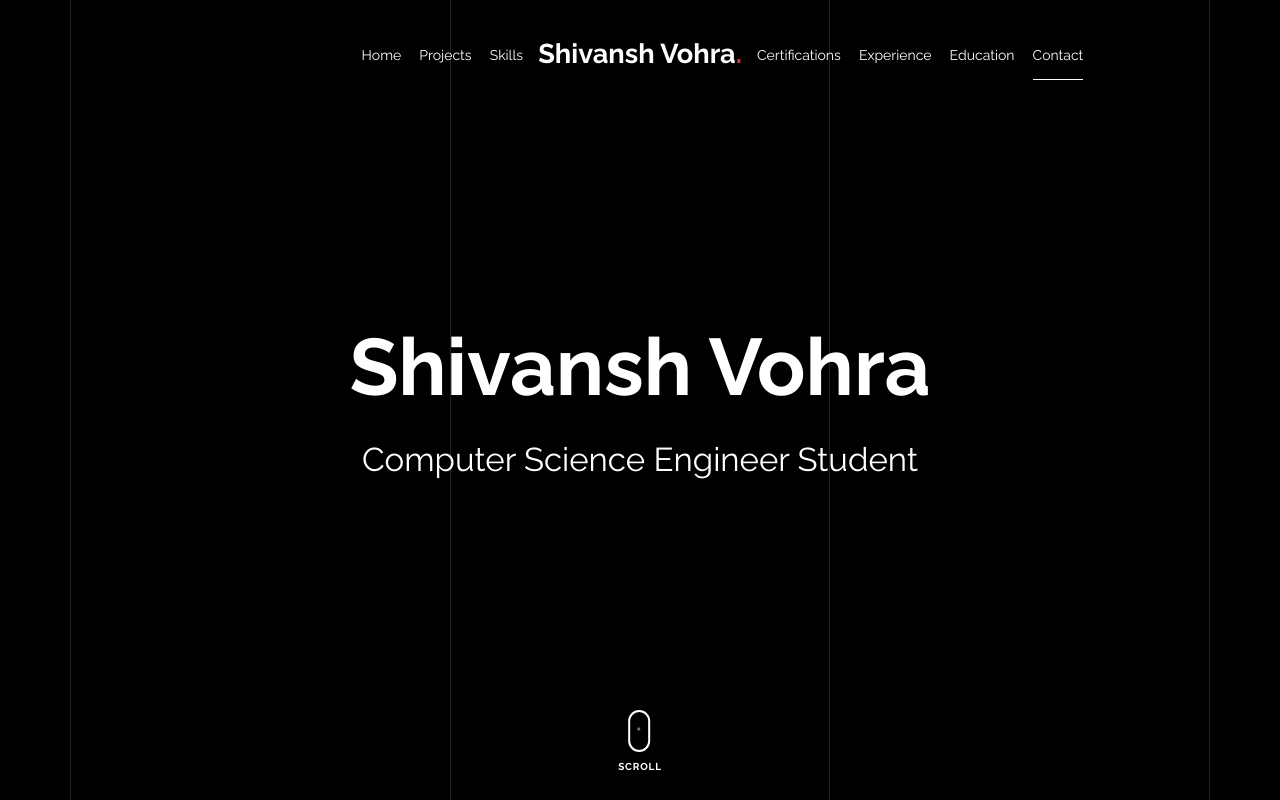
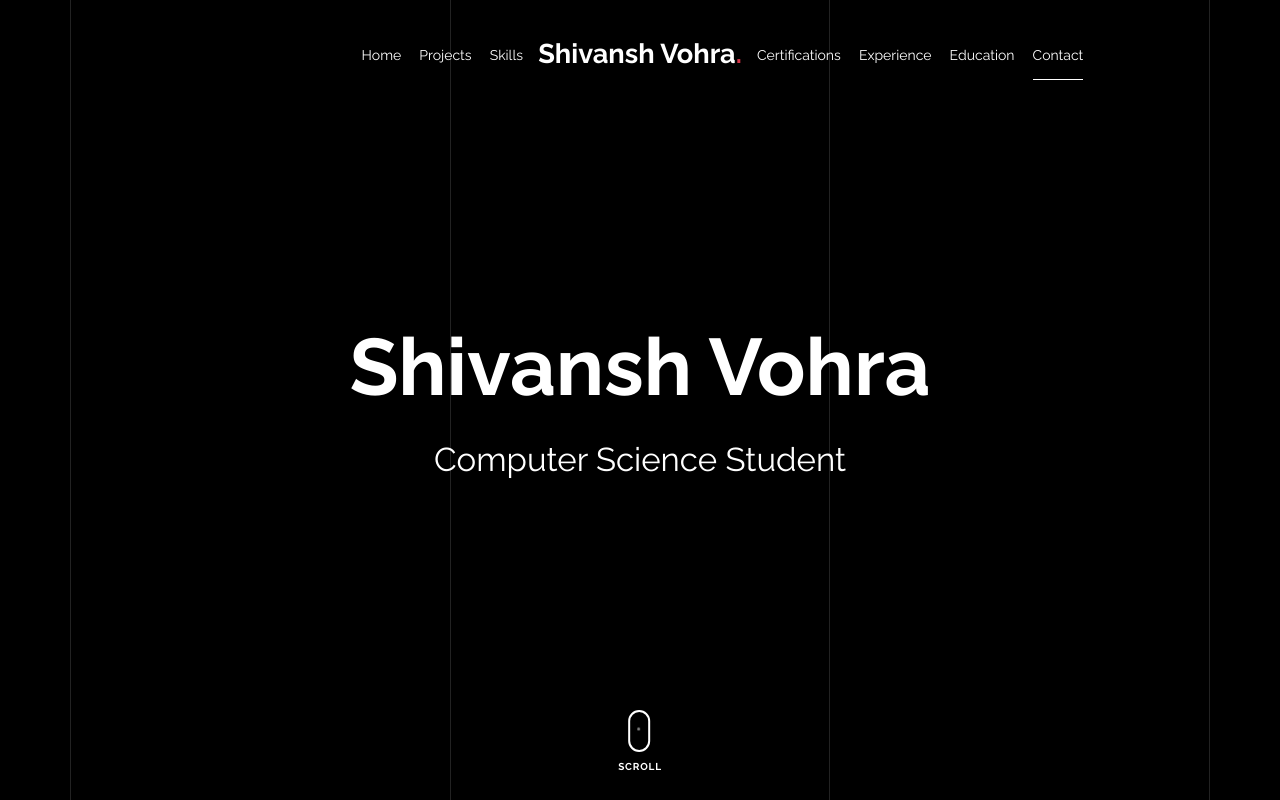
Before and after one commit to Shivanshvohra/portfolio2, a plain HTML site: page index.html in a window 1280 px wide. Shown: the top 800 px of the page. Drawn offline with nearby package versions, Linux system fonts and the light colour scheme; files whose address does not match are found by name.

Commit message:
minor changes

```diff
--- a/index.html
+++ b/index.html
@@ -1,7 +1,7 @@
 <!doctype html>
 <html lang="en">
   <head>
-    <title>Shivansh Vohra &mdash; Computer Science Engineer</title>
+    <title>Shivansh Vohra &mdash; Computer Science Student</title>
     <meta charset="utf-8">
     <meta name="viewport" content="width=device-width, initial-scale=1, shrink-to-fit=no">
 
@@ -88,7 +88,7 @@
 
             <div class="col-md-7 mx-auto text-center">
               <h1 class="heading gsap-reveal-hero">Shivansh Vohra</h1>
-              <h2 class="subheading gsap-reveal-hero">Computer Science Engineer Student</h2>
+              <h2 class="subheading gsap-reveal-hero">Computer Science Student</h2>
             </div>
 
           </div>
```
